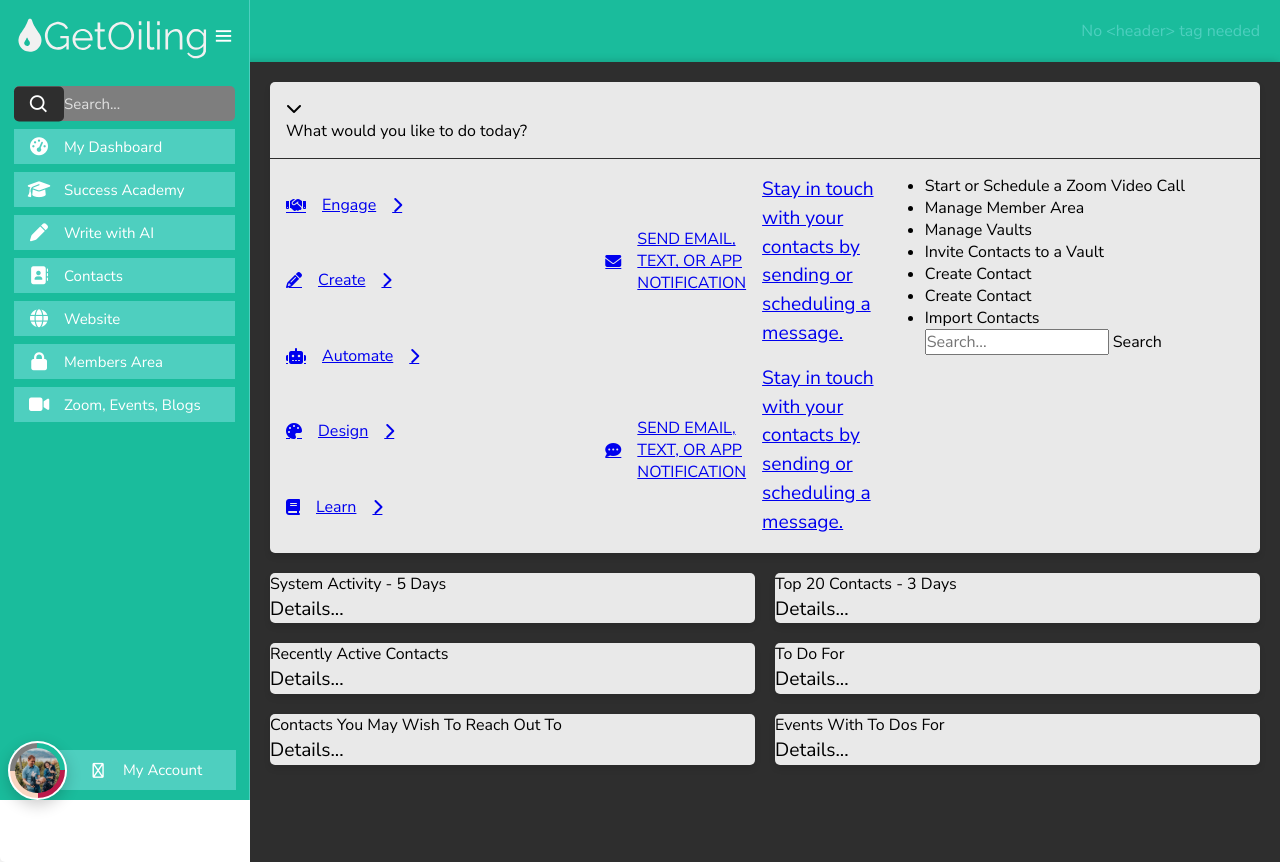
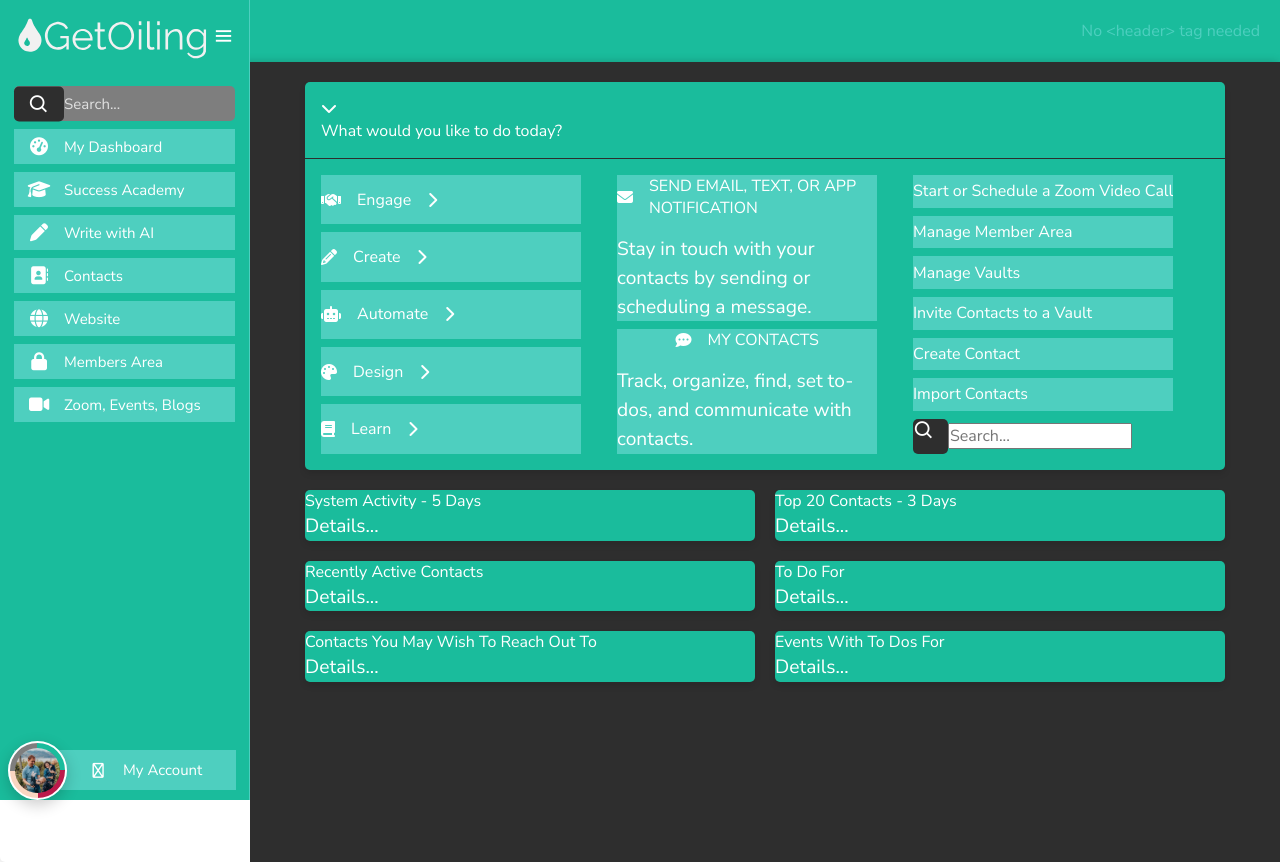
Before and after one commit to ColinMcArthur85/getoiling2.0, a PHP site: page / in a window 1280 px wide. Run offline with PHP 8.4, Linux system fonts and the light colour scheme; some libraries are stand-ins or nearby versions.

Commit message:
Design Updates

```diff
--- a/assets/css/style.css
+++ b/assets/css/style.css
@@ -1,4 +1,3 @@
-@import url("https://fonts.googleapis.com/css2?family=Poppins&display=swap");
 *,
 *::before,
 *::after {
@@ -8,7 +7,24 @@
 * {
   margin: 0;
   padding: 0;
+  font-family: "Nunito Sans", sans-serif;
+  font-weight: 400;
+  font-size: 1rem;
+}
+
+a {
+  text-decoration: none;
+  color: inherit;
+  cursor: auto;
+  background: none;
+  border: none;
   font: inherit;
+  padding: 0;
+  margin: 0;
+}
+a:hover, a:visited, a:focus {
+  text-decoration: none;
+  color: inherit;
 }
 
 * {
@@ -50,7 +66,8 @@
   height: 50px;
   width: 50px;
   border-radius: 50%;
-  object-fit: cover;
+  -o-object-fit: cover;
+     object-fit: cover;
   padding: 5px;
   border: 2px solid var(--light-text-color);
   background: conic-gradient(#1abc9c 0% 25%, #bc1a4b 25% 50%, #f9d6c1 50% 75%, #7e7e7e 75% 100%);
@@ -215,7 +232,8 @@
 .sidebar li.profile img {
   height: 45px;
   width: 45px;
-  object-fit: cover;
+  -o-object-fit: cover;
+     object-fit: cover;
   border-radius: 50%;
 }
 .sidebar li.profile .name,
@@ -243,6 +261,9 @@
   border-radius: 5px;
   background-color: #7e7e7e;
   transition: all 0.5s ease;
+}
+.sidebar input::-moz-placeholder {
+  color: #e0e0e0;
 }
 .sidebar input::placeholder {
   color: #e0e0e0;
@@ -288,7 +309,8 @@
   height: 50px;
   width: 50px;
   border-radius: 50%;
-  object-fit: cover;
+  -o-object-fit: cover;
+     object-fit: cover;
   border: 2px solid #fff;
   box-shadow: 0 5px 15px rgba(0, 0, 0, 0.2);
 }
@@ -313,6 +335,62 @@ footer p {
 .sidebar.open ~ footer {
   left: 250px;
   width: calc(100% - 250px);
+}
+
+.mouseover-ltr {
+  position: relative;
+  overflow: hidden;
+}
+.mouseover-ltr::after {
+  content: "";
+  position: absolute;
+  top: 0;
+  left: 0;
+  width: 100%;
+  height: 100%;
+  transform: scaleX(0);
+  background-color: #fff;
+  border-radius: 5px;
+  transition: transform 0.3s ease-in-out;
+  transform-origin: left;
+  z-index: -2;
+}
+.mouseover-ltr:hover::after {
+  transform: scaleX(1);
+  color: #1abc9c;
+}
+.mouseover-ltr:hover .link_name,
+.mouseover-ltr:hover i {
+  transition: all 0.5s ease;
+  color: #1abc9c;
+}
+
+.mouseover-ltr-gtw {
+  position: relative;
+  overflow: hidden;
+}
+.mouseover-ltr-gtw::after {
+  content: "";
+  position: absolute;
+  top: 0;
+  left: 0;
+  width: 100%;
+  height: 100%;
+  transform: scaleX(0);
+  background-color: #179b89;
+  border-radius: 5px;
+  transition: transform 0.3s ease-in-out;
+  transform-origin: left;
+  z-index: -2;
+}
+.mouseover-ltr-gtw:hover::after {
+  transform: scaleX(1);
+  color: #fff;
+}
+.mouseover-ltr-gtw:hover .link_name,
+.mouseover-ltr-gtw:hover i {
+  transition: all 0.5s ease;
+  color: #fff;
 }
 
 body {
@@ -353,12 +431,13 @@ p {
   grid-template-columns: repeat(2, 1fr);
   gap: 20px;
   padding: 20px;
-  max-width: 80em;
+  max-width: 60em;
   margin: 0 auto;
 }
 
 .card {
-  background: #e9e9e9;
+  background: #1abc9c;
+  color: #fff;
   border-radius: 5px;
   box-shadow: 0 4px 6px rgba(0, 0, 0, 0.1);
 }
@@ -382,39 +461,53 @@ p {
 }
 .card-column ul li a {
   height: 100%;
+  color: #fff;
+  background-color: #4ecfbf;
 }
 
 .actions-list-left ul,
-.actions-list-center ul {
+.actions-list-center ul,
+.actions-list-right ul {
   display: flex;
   flex-direction: column;
   justify-content: space-between;
   list-style: none;
   padding: 0;
-  gap: 1em;
+  gap: 8px;
   height: 100%;
   flex: 1;
   transition: all 0.4s ease;
   transform: scaleX(1);
 }
 .actions-list-left ul li a,
-.actions-list-center ul li a {
+.actions-list-center ul li a,
+.actions-list-right ul li a {
   display: flex;
   align-items: center;
   gap: 1em;
 }
 
-.actions-list-title {
+.actions-list-item {
   display: flex;
+  flex-direction: column;
+}
+.actions-list-item-title {
+  display: flex;
+  flex-direction: row;
   align-items: center;
   gap: 1em;
 }
 
-a:hover {
-  background-color: #4ecfbf;
-  pointer-events: all;
-  cursor: pointer;
-  transform: scaleX(1);
+.bx-search {
+  font-size: 22px;
+  background-color: #2e2e2e;
+  color: #fff;
+  height: 35px;
+  width: 35px;
+  border-radius: 5px;
 }
 
-/*# sourceMappingURL=style.css.map */
+.flex-align-center {
+  display: flex;
+  align-items: center;
+}/*# sourceMappingURL=style.css.map */
--- /dev/null
+++ b/assets/sass/_mixin.scss
@@ -0,0 +1,35 @@
+@mixin mouseover-ltr-effect(
+  $color-bg: $color-white,
+  $color-text: $color-default
+) {
+  position: relative;
+  overflow: hidden;
+
+  &::after {
+    content: "";
+    position: absolute;
+    top: 0;
+    left: 0;
+    width: 100%;
+    height: 100%;
+    transform: scaleX(0);
+    background-color: $color-bg;
+    border-radius: 5px;
+    transition: transform 0.3s ease-in-out;
+    transform-origin: left;
+    z-index: -2;
+  }
+
+  &:hover {
+    &::after {
+      transform: scaleX(1);
+      color: $color-text;
+    }
+
+    .link_name,
+    i {
+      transition: all 0.5s ease;
+      color: $color-text;
+    }
+  }
+}
--- a/assets/sass/_reset.scss
+++ b/assets/sass/_reset.scss
@@ -7,5 +7,25 @@
 * {
   margin: 0;
   padding: 0;
+  font-family: "Nunito Sans", sans-serif;
+  font-weight: 400;
+  font-size: 1rem;
+}
+
+a {
+  text-decoration: none;
+  color: inherit;
+  cursor: auto;
+  background: none;
+  border: none;
   font: inherit;
+  padding: 0;
+  margin: 0;
+
+  &:hover,
+  &:visited,
+  &:focus {
+    text-decoration: none;
+    color: inherit;
+  }
 }
--- a/assets/sass/_sidenav.scss
+++ b/assets/sass/_sidenav.scss
@@ -1,4 +1,4 @@
-@import url("https://fonts.googleapis.com/css2?family=Poppins&display=swap");
+// @import url("https://fonts.googleapis.com/css2?family=Poppins&display=swap");
 
 * {
   padding: 0%;
@@ -42,7 +42,12 @@
   object-fit: cover;
   padding: 5px;
   border: 2px solid var(--light-text-color);
-  background: conic-gradient($color-default 0% 25%, $complementary-color 25% 50%, $accent-peach 50% 75%, $neutral-dark-gray 75% 100%);
+  background: conic-gradient(
+    $color-default 0% 25%,
+    $complementary-color 25% 50%,
+    $accent-peach 50% 75%,
+    $neutral-dark-gray 75% 100%
+  );
   box-sizing: content-box;
 }
 
@@ -345,3 +350,10 @@ footer {
     width: calc(100% - 250px);
   }
 }
+
+// body > div > div > div.sidebar.open > ul > li:nth-child(5) > span:hover {
+//   opacity: 1;
+//   pointer-events: auto;
+//   transition: all 0.4s ease;
+//   top: 0px;
+// }
--- a/assets/sass/_utility.scss
+++ b/assets/sass/_utility.scss
@@ -0,0 +1,40 @@
+// Mouseover effect wipe left to right
+.mouseover-ltr {
+  @include mouseover-ltr-effect();
+}
+
+.mouseover-ltr-gtw {
+  @include mouseover-ltr-effect($accent-color-darker1, $color-white);
+}
+
+// .mouseover-ltr {
+//   position: relative;
+//   overflow: hidden;
+
+//   &::after {
+//     content: "";
+//     position: absolute;
+//     top: 0;
+//     left: 0;
+//     width: 100%;
+//     height: 100%;
+//     transform: scaleX(0);
+//     background-color: $color-white;
+//     border-radius: 5px;
+//     transition: transform 0.3s ease-in-out;
+//     transform-origin: left;
+//     z-index: -2;
+//   }
+
+//   &:hover {
+//     &::after {
+//       transform: scaleX(1);
+//     }
+
+//     .link_name,
+//     i {
+//       transition: all 0.5s ease;
+//       color: $color-default;
+//     }
+//   }
+// }
--- a/assets/sass/style.scss
+++ b/assets/sass/style.scss
@@ -1,6 +1,8 @@
 @import "reset";
 @import "branding";
 @import "sidenav";
+@import "mixin";
+@import "utility";
 
 body {
   font-family: nunito, sans-serif;
@@ -32,7 +34,11 @@ p {
 
 .panel-default {
   border-color: $accent-color-lighter1;
-  background: linear-gradient(to bottom, $accent-color-darker1, $accent-color-lighter1);
+  background: linear-gradient(
+    to bottom,
+    $accent-color-darker1,
+    $accent-color-lighter1
+  );
 }
 
 // CARDS
@@ -42,12 +48,13 @@ p {
   grid-template-columns: repeat(2, 1fr);
   gap: 20px;
   padding: 20px;
-  max-width: 80em;
+  max-width: 60em;
   margin: 0 auto;
 }
 
 .card {
-  background: $neutral-light-gray; // I used the $neutral-light-gray as a close match
+  background: $color-default;
+  color: $color-white;
   border-radius: 5px;
   box-shadow: 0 4px 6px rgba(0, 0, 0, 0.1);
 
@@ -74,20 +81,23 @@ p {
 
       a {
         height: 100%;
+        color: $color-white;
+        background-color: $accent-color-lighter1;
       }
     }
   }
 }
 
 .actions-list-left,
-.actions-list-center {
+.actions-list-center,
+.actions-list-right {
   ul {
     display: flex;
     flex-direction: column;
     justify-content: space-between;
     list-style: none;
     padding: 0;
-    gap: 1em;
+    gap: 8px;
     height: 100%;
     flex: 1;
     transition: all 0.4s ease;
@@ -101,15 +111,32 @@ p {
   }
 }
 
-.actions-list-title {
+.actions-list-item {
+  display: flex;
+  flex-direction: column;
+
+  &-title {
+    display: flex;
+    flex-direction: row;
+    align-items: center;
+    gap: 1em;
+  }
+}
+
+.bx-search {
+  // position: absolute;
+  // top: 50%;
+  // left: 0;
+  // transform: translateY(-50%);
+  font-size: 22px;
+  background-color: #2e2e2e;
+  color: #fff;
+  height: 35px;
+  width: 35px;
+  border-radius: 5px;
+}
+
+.flex-align-center {
   display: flex;
   align-items: center;
-  gap: 1em;
 }
-
-a:hover {
-  background-color: $accent-color-lighter1;
-  pointer-events: all;
-  cursor: pointer;
-  transform: scaleX(1);
-}
--- a/index.php
+++ b/index.php
@@ -44,35 +44,35 @@
                         <div class="card-column actions-list-left">
                            <ul>
                               <li>
-                                 <a href="#" id="engage">
+                                 <a class="mouseover-ltr" href="#" id="engage">
                                     <i class="fas fa-handshake"></i>
                                     <h3>Engage</h3>
                                     <i class="fas fa-chevron-right"></i>
                                  </a>
                               </li>
                               <li>
-                                 <a href="#" id="create">
+                                 <a class="mouseover-ltr" href="#" id="create">
                                     <i class="fas fa-pencil-alt"></i>
                                     <h3>Create</h3>
                                     <i class="fas fa-chevron-right"></i>
                                  </a>
                               </li>
                               <li>
-                                 <a href="#" id="automate">
+                                 <a class="mouseover-ltr" href="#" id="automate">
                                     <i class="fas fa-robot"></i>
                                     <h3>Automate</h3>
                                     <i class="fas fa-chevron-right"></i>
                                  </a>
                               </li>
                               <li>
-                                 <a href="#" id="design">
+                                 <a class="mouseover-ltr" href="#" id="design">
                                     <i class="fas fa-palette"></i>
                                     <h3>Design</h3>
                                     <i class="fas fa-chevron-right"></i>
                                  </a>
                               </li>
                               <li>
-                                 <a href="#" id="learn">
+                                 <a class="mouseover-ltr" href="#" id="learn">
                                     <i class="fas fa-book"></i>
                                     <h3>Learn</h3>
                                     <i class="fas fa-chevron-right"></i>
@@ -82,38 +82,71 @@
                         </div>
                         <div class="card-column actions-list-center">
                            <ul>
-                              <li>
-                                 <a href="#">
-                                    <div class="actions-list-title">
+                              <li style="display: block;">
+                                 <a class="mouseover-ltr actions-list-item" href="#">
+                                    <div class="actions-list-item-title">
                                        <i class="fas fa-envelope"></i>
                                        <h3>SEND EMAIL, TEXT, OR APP NOTIFICATION</h3>
                                     </div>
                                     <p>Stay in touch with your contacts by sending or scheduling a message.</p>
                                  </a>
                               </li>
+                              <li style="display:none;">
+                                 <a class="mouseover-ltr actions-list-item" href="#">
+                                    <div class="actions-list-item-title">
+                                       <i class="fas fa-envelope"></i>
+                                       <h3>CREATE CONTACT</h3>
+                                        </div>
+                                  <p>Create a contact.</p>
+                                 </a>
+                               </li>
                               <li>
-                                 <a href="#">
-                                    <div class="actions-list-title">
+                                 <a class="mouseover-ltr actions-list-item" href="#">
+                                    <div class="actions-list-item-title">
                                        <i class="fas fa-comment-dots"></i>
-                                 <h3>SEND EMAIL, TEXT, OR APP NOTIFICATION</h3>
+                                       <h3>MY CONTACTS</h3>
                                     </div>
-                                 <p>Stay in touch with your contacts by sending or scheduling a message.</p>
+                                    <p>Track, organize, find, set to-dos, and communicate with contacts.</p>
                                  </a>
                               </li>
                            </ul>
                         </div>
                         <div class="card-column actions-list-right">
                            <ul>
-                              <li>Start or Schedule a Zoom Video Call</li>
-                              <li>Manage Member Area</li>
-                              <li>Manage Vaults</li>
-                              <li>Invite Contacts to a Vault</li>
-                              <li>Create Contact</li>
-                              <li>Create Contact</li>
-                              <li>Import Contacts</
+                              <li>
+                                 <a class="mouseover-ltr" href="#">
+                                 <span>Start or Schedule a Zoom Video Call</span>
+                                 </a>
+                              </li>
+                              <li>
+                                 <a class="mouseover-ltr" href="#">
+                                 <span>Manage Member Area</span>
+                                 </a>
+                              </li>
+                              <li>
+                                 <a class="mouseover-ltr" href="#">
+                                 <span>Manage Vaults</span>
+                                 </a>
+                              </li>
+                              <li>
+                                 <a class="mouseover-ltr" href="#">
+                                 <span>Invite Contacts to a Vault</span>
+                                 </a>
+                              </li>
+                              <li>
+                                 <a class="mouseover-ltr" href="#">
+                                 <span>Create Contact</span>
+                                 </a>
+                              </li>
+                              <li>
+                                 <a class="mouseover-ltr" href="#">
+                                 <span>Import Contacts</span>
+                                 </a>
+                              </li>
+                              <li class="flex-align-center">
                                  <i class="bx bx-search"></i>
                                  <input type="text" placeholder="Search...">
-                                 <span class="tooltip">Search</span>
+                                 <!-- <span class="tooltip">Search</span> -->
                               </li>
                            </ul>
                            </ul>
--- a/pages/sidenav.php
+++ b/pages/sidenav.php
@@ -94,7 +94,16 @@
           <i class="fas fa-address-book"></i>
           <span class="link_name">Contacts</span>
         </a>
-        <span class="tooltip">Contacts</span>
+        <span class="tooltip">
+        <ul>
+          <li>My Contacts</li>
+          <li>Campaigns</li>
+          <li>Messages</li>
+          <li>Settings</li>
+        </ul>
+        Contacts
+
+        </span>
       </li>
       <li>
         <a href="#">
```
Also changed, not shown: assets/js/main.js (+12 -6 lines), 1 other file. Lines whose indentation alone changed are shown as unchanged.
